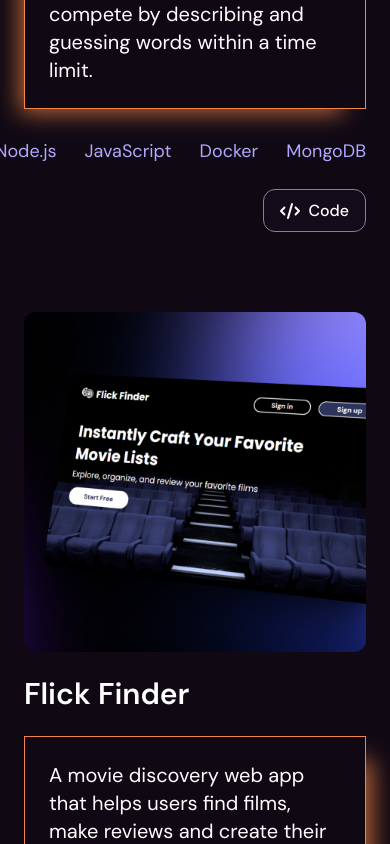
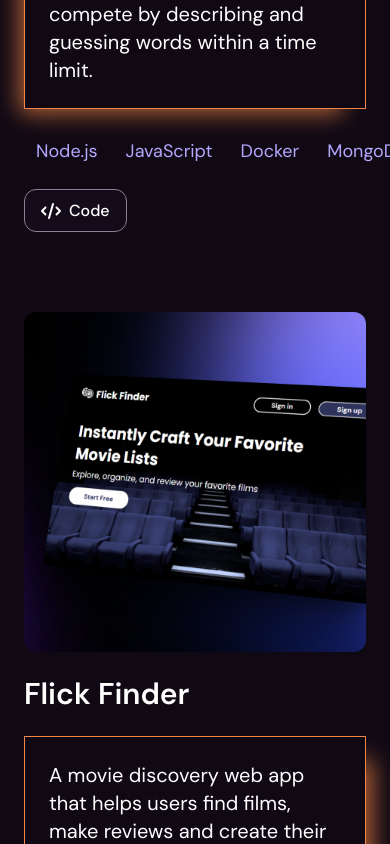
Before and after one commit to magalimou/magalimou.github.io, a React (Vite) app: page / in a window 390 px wide. Shown: the part 1480-2324 px from the top of the page. Built offline with nearby package versions, Linux system fonts and the light colour scheme.

Commit message:
fix: email copy button & text in main project card

```diff
--- a/src/components/ui/EmailWithCopy.jsx
+++ b/src/components/ui/EmailWithCopy.jsx
@@ -12,10 +12,10 @@ const EmailWithCopy = ({icon}) => {
   };
 
   return (
-    <div className="relative flex items-center gap-2 border-2 border-[var(--primary-purple-color)] rounded-full py-2 px-3">
+    <div className="relative flex items-center gap-2 border-2 border-[var(--primary-purple-color)] rounded-full py-2 px-4">
       <span className="text-sm sm:text-base">{email}</span>
       <button onClick={handleCopy} title="Copy email">
-        <FontAwesomeIcon icon={icon} className="text-white hover:text-[var(--primary-purple-color)] transition duration-300" />
+        <FontAwesomeIcon icon={icon} className="cursor-pointer text-white hover:text-[var(--primary-purple-color)] transition duration-300 text-base" />
       </button>
       {copied && <span className="absolute -top-6 left-1/2 -translate-x-1/2 bg-orange-700 text-white text-sm px-2 py-1 rounded-md shadow-md animate-fade-in">Copied!</span>}
     </div>
--- a/src/components/ui/MainProjectCard.jsx
+++ b/src/components/ui/MainProjectCard.jsx
@@ -16,14 +16,14 @@ const ProjectCard = ({ title, description, techStack, repoLink, liveLink, image,
         <h3 className={`text-3xl font-semibold text-end mb-6 ${reverse ? "text-start" : "text-start sm:text-end"}`}>{title}</h3>
         <p className={` text-xl mt-2 mb-7 p-6 border border-[#F18646] ${reverse ? "shadow-[16px_14px_22px_-10px_rgba(241,134,70,0.75)] text-start" : "shadow-[-14px_14px_22px_-10px_rgba(241,134,70,0.75)] lg:text-right"} `}>{description}</p>
 
-        <div className={`flex gap-4 mt-4 mb-6 text-lg text-[#b2a8fd] ${reverse ? "justify-start" : "justify-end"}`}>
+        <div className={`flex gap-4 mt-4 mb-6 text-lg text-[#b2a8fd] ${reverse ? "justify-start" : "sm:justify-end justify-start"}`}>
           {techStack.map((tech, index) => (
             <span className={`hover:text-white transition duration-300 ${reverse ? "mr-3" : "ml-3"}`} key={index}>{tech}</span>
           ))}
         </div>
 
 
-        <div className={`flex  ${reverse ? "justify-start" : "justify-end"}`}>
+        <div className={`flex  ${reverse ? "justify-start" : "sm:justify-end justify-start"}`}>
 
             <a
               href={repoLink}
```
